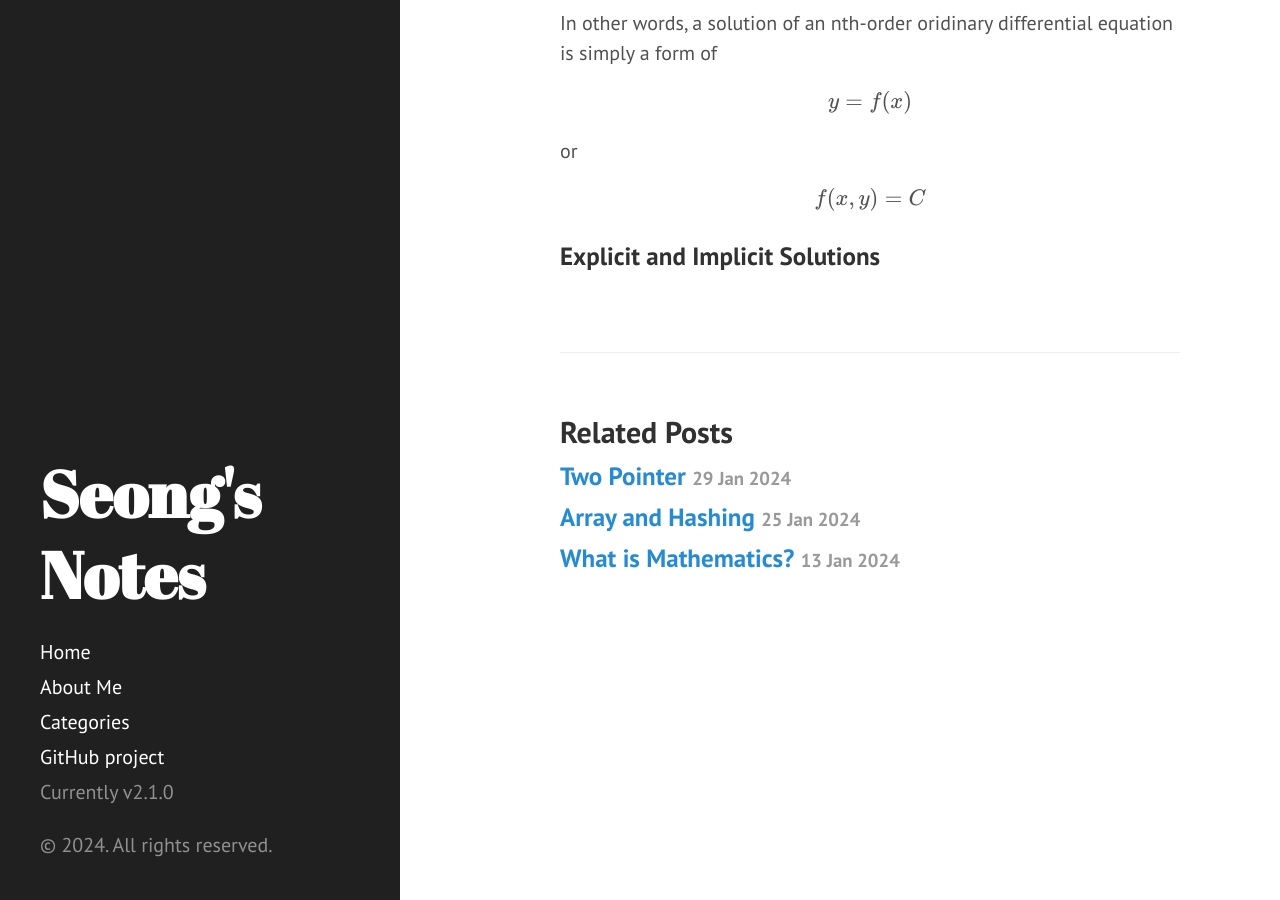
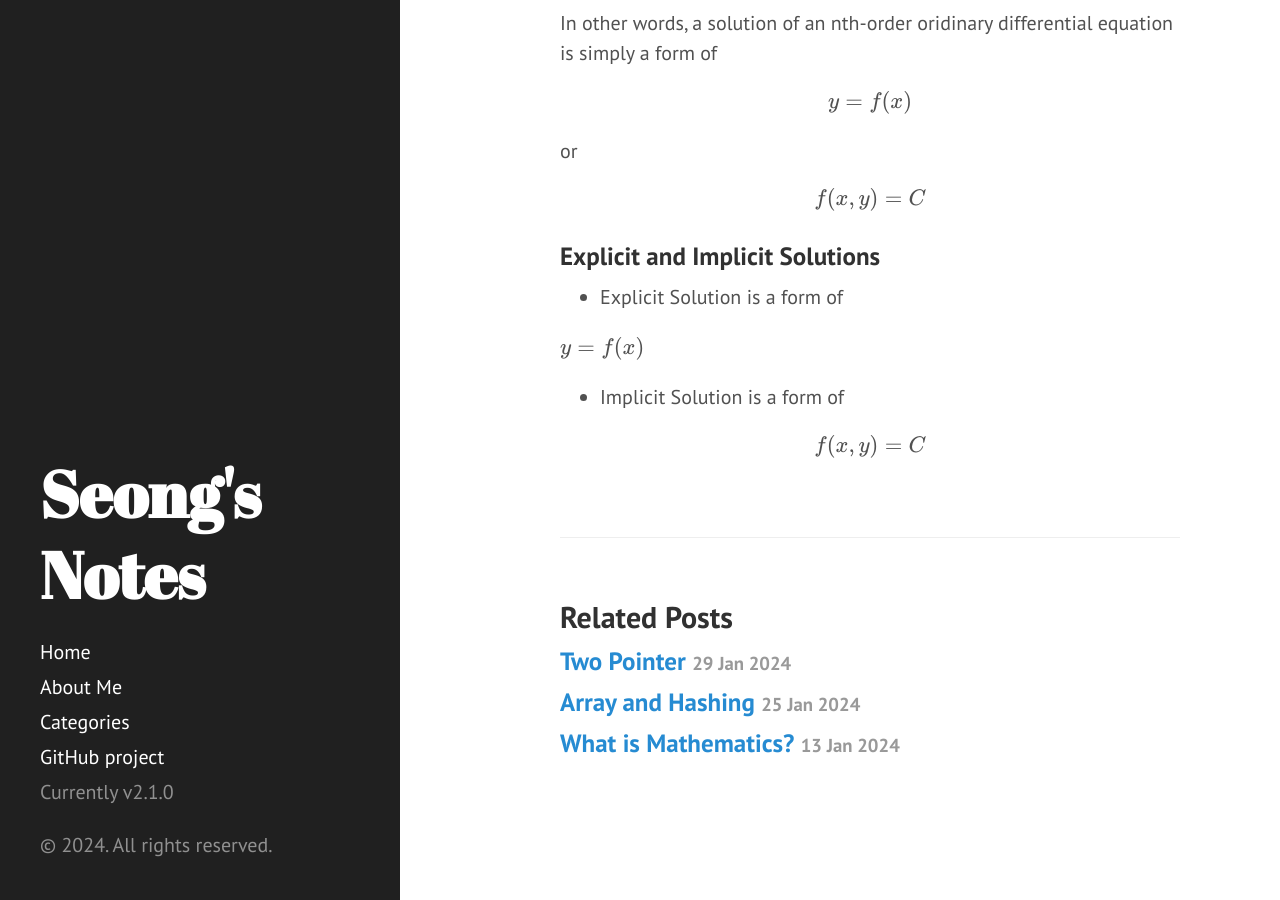
Before and after one commit to GwangseongCho/GwangseongCho.github.io, a Jekyll site: the page built from _posts/2024-02-18-differential-equations.md, in a window 1280 px wide and 900 px high, scrolled down 2577 px. Built offline with Jekyll 4.4.1, drawn with Linux system fonts in a browser that asks for light colours; formulas are drawn with MathJax 3.

Commit message:
edit DE page

```diff
--- a/_posts/2024-02-18-differential-equations.md
+++ b/_posts/2024-02-18-differential-equations.md
@@ -70,3 +70,9 @@ or
 $$f(x,y) = C $$
 
 ### Explicit and Implicit Solutions
+* Explicit Solution is a form of
+
+$$y = f{(x)}$$
+* Implicit Solution is a form of
+
+$$f(x,y) = C $$
```
